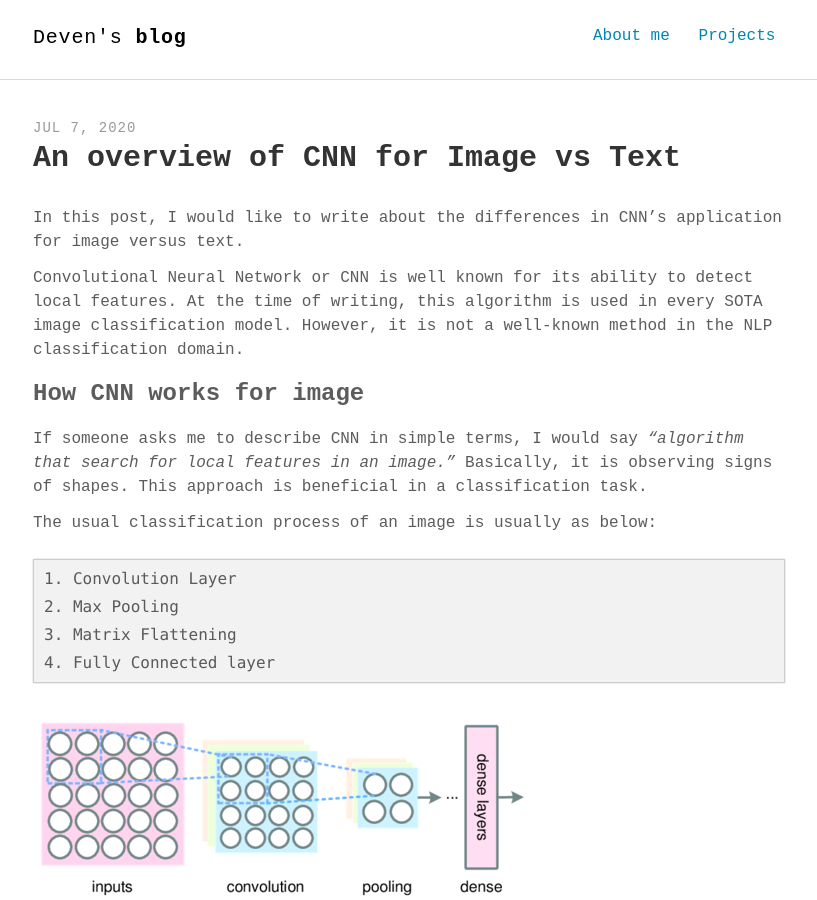
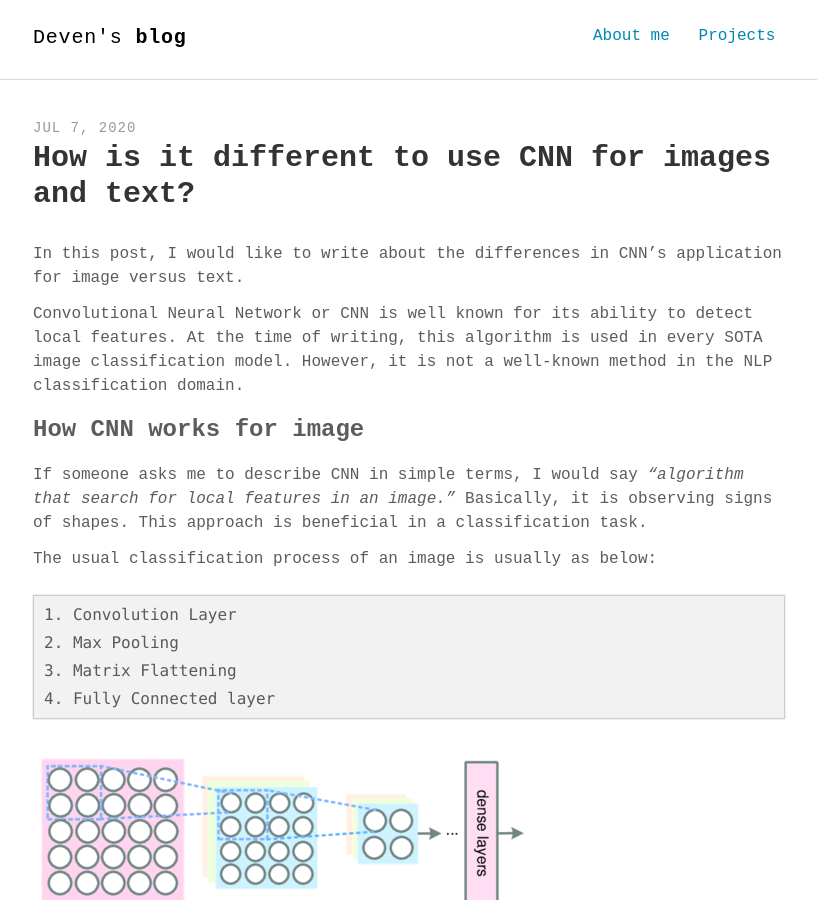
Before and after one commit to devennn/devennn.github.io, a Jekyll site: the page built from _posts/2020-07-7-cnn-for-images-and-texts.md, in a window 1280 px wide and 900 px high. Shown: the whole window, without its empty margins (231-1048 px from the left). Built offline with Jekyll 4.4.1, drawn with Linux system fonts in a browser that asks for light colours; some web fonts are replaced.

Commit message:
Update 2020-07-7-cnn-for-images-and-texts.md

```diff
--- a/_posts/2020-07-7-cnn-for-images-and-texts.md
+++ b/_posts/2020-07-7-cnn-for-images-and-texts.md
@@ -1,6 +1,6 @@
 ---
 layout: post
-title: An overview of CNN for Image vs Text
+title: How is it different to use CNN for images and text?
 description: "Diffferences of CNN for texts vs images"
 keywords: "CNN, NLP, Images"
 ---
```
